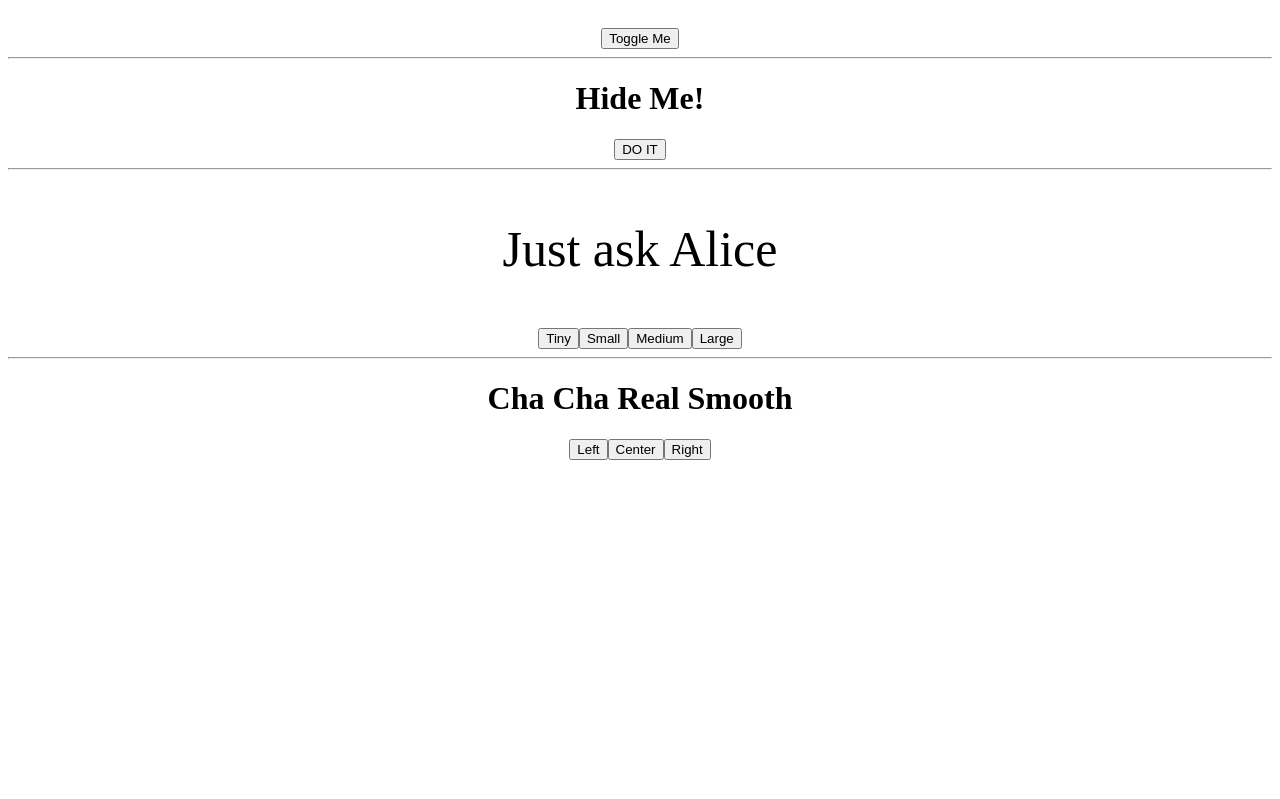
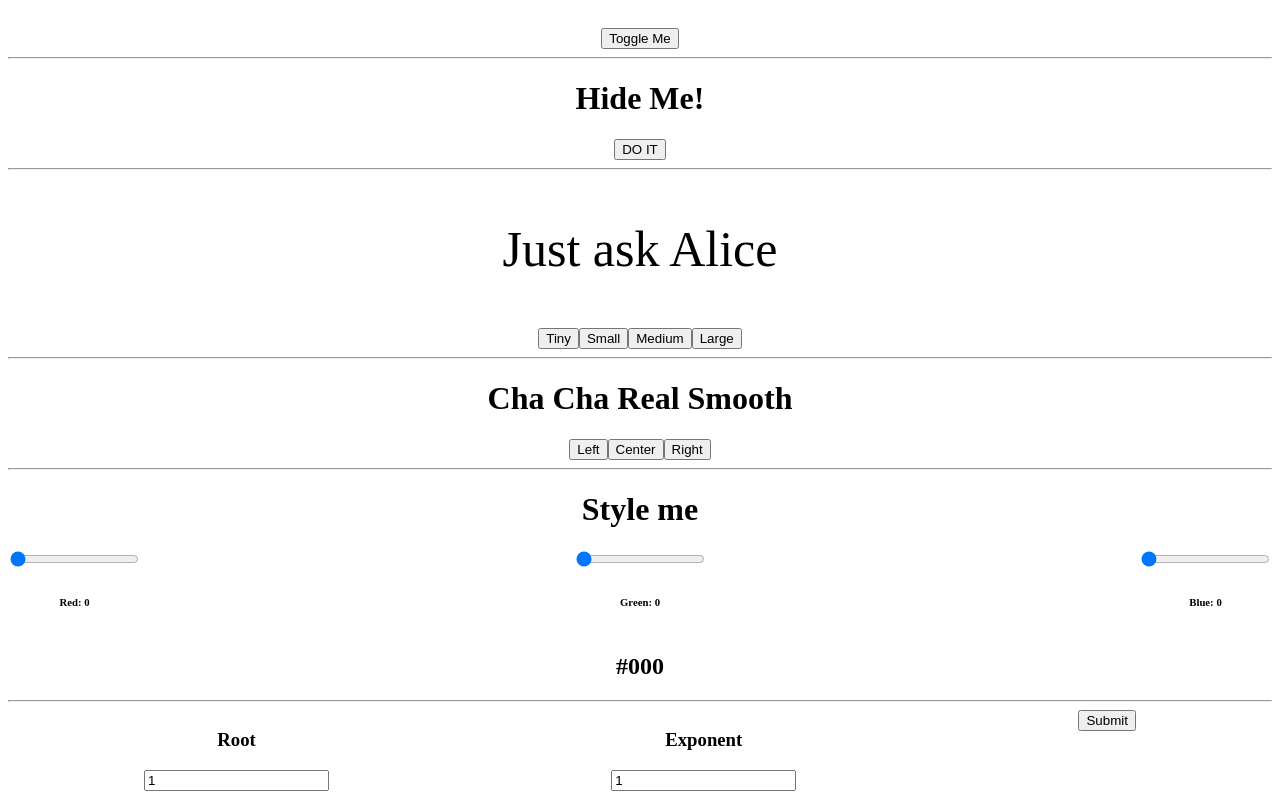
Before and after one commit to BadArce/reactwidgetspractice, a React (Create React App) app: page / in a window 1280 px wide. Shown: the part 223-1022 px from the top of the page. Before the commit the page ends 800 px from the top, so only its background shows below. Built offline with nearby package versions, Linux system fonts and the light colour scheme; the HTML template or start-up script is replaced by a standard one.

Commit message:
more widgets

```diff
--- a/src/App.js
+++ b/src/App.js
@@ -6,6 +6,9 @@ import Greeting from "./widgets/Greeting"
 import Hidden from "./widgets/Hidden"
 import Resize from "./widgets/Resize"
 import Alignment from "./widgets/Alignment"
+import Color from "./widgets/Color"
+import Exponents from "./widgets/Exponents"
+
 
 function App() {
   return (
@@ -21,6 +24,10 @@ function App() {
       <Resize />
       <hr />
       <Alignment />
+      <hr />
+      <Color />
+      <hr />
+      <Exponents />
     </div>
   );
 }
--- a/src/styles/common.css
+++ b/src/styles/common.css
@@ -22,14 +22,30 @@
   text-decoration: none;
 }
 
-.navbar-container a a:hover {
-  font-size: 2rem;
-}
-
 .navbar-container .logo-wrapper {
   font-size: 28px;
   font-weight: 800;
   font-family: 'Franklin Gothic Medium', 'Arial Narrow', Arial, sans-serif;
   color: purple;
 }
+
+.exponent-calculator {
+  display: -ms-grid;
+  display: grid;
+  -ms-grid-columns: 3, 1fr;
+      grid-template-columns: 3, 1fr;
+  gap: 10px;
+}
+
+.sliders {
+  display: -webkit-box;
+  display: -ms-flexbox;
+  display: flex;
+  -webkit-box-align: center;
+      -ms-flex-align: center;
+          align-items: center;
+  -webkit-box-pack: justify;
+      -ms-flex-pack: justify;
+          justify-content: space-between;
+}
 /*# sourceMappingURL=common.css.map */
--- a/src/styles/common.scss
+++ b/src/styles/common.scss
@@ -25,3 +25,13 @@
     }
 
 }
+.exponent-calculator {
+    display: grid;
+    grid-template-columns: (3, 1fr);
+    gap: 10px;
+}
+.sliders{
+    display: flex;
+    align-items: center;
+    justify-content: space-between;
+}
--- /dev/null
+++ b/src/widgets/Color.js
@@ -0,0 +1,48 @@
+import { useState } from 'react';
+
+export default function Colors() {
+    const [red, setRed] = useState(0);
+    const [green, setGreen] = useState(0);
+    const [blue, setBlue] = useState(0);
+    let [colors,setColors] = useState(`rgb(${red},${green},${blue})`);
+    function changeRed(e){
+        setRed(e)
+        changeColors()
+    }
+    function changeGreen(e){
+        setGreen(e)
+        changeColors()
+    }
+    function changeBlue(e){
+        setBlue(e)
+        changeColors()
+    }
+    function changeColors(){
+        const newColor = `rgb(${red},${green},${blue})`
+        setColors(newColor)
+    }
+    function hexify(num){
+        return parseInt(num, 10).toString(16).toUpperCase()
+    }
+return(
+    <div>
+        <h1 className="Styler" style={{color: colors}}>Style me</h1>
+        <div className="sliders">
+            <div>
+                <input type="range" max="255" value={red} className="slider" id="Red" onInput={e => changeRed(e.target.value)}></input>
+                <h6>Red: {red}</h6>
+            </div>
+            <div>
+                <input type="range"  max="255" value={green} className="slider" id="Green" onInput={e => changeGreen(e.target.value)}></input>
+                <h6>Green: {green}</h6>
+            </div>
+            <div>
+                <input type="range"  max="255" value={blue} className="slider" id="Blue" onInput={e => changeBlue(e.target.value)}></input>
+                <h6>Blue: {blue}</h6>
+            </div>
+        </div>
+        <h2>#{hexify(red)+hexify(green)+hexify(blue)}</h2>
+    </div>
+)
+
+}
--- /dev/null
+++ b/src/widgets/Exponents.js
@@ -0,0 +1,63 @@
+import { useState } from "react";
+
+export default function Exponents(){
+    const [root,setRoot] = useState(1);
+    const [exp,setExp] = useState(1);
+    const [frames,setFrames] = useState(0);
+    const [disabled, setDisabled] = useState(false)
+
+    function toggleFrames(){
+        if (frames === 0) {
+            setFrames(1)
+            setDisabled(true)
+        }
+        else {
+            setFrames(0)
+            setRoot(0)
+            setExp(0)
+            setDisabled(false)
+        }
+    }
+
+
+    function GetResult(){
+        const Product = () => {
+            let prod = 1;
+            for (let i = 0; i < exp; i++){
+                prod = prod*root
+            }
+            console.log(prod)
+            return prod
+        };
+
+        if (exp < 0){
+            return "Exponent cannot be less than 0, please try again."
+        }
+        else {
+            return(
+                <div>
+                    <h3>result</h3>
+                    <Product className="Result" />
+                </div>
+            )
+
+        }
+}
+
+    return(
+        <div className="exponent-calculator">
+            <div style={{gridColumn:1}}>
+                <h3>Root</h3>
+                <input type="number" disabled={disabled} value={root} onChange={(e) => setRoot(e.target.value)}></input>
+            </div>
+            <div style={{gridColumn:2}}>
+                <h3>Exponent</h3>
+                <input type="number" disabled={disabled} value={exp} onChange={(e) => setExp(e.target.value)}></input>
+            </div>
+            <div style={{gridColumn:3}}>
+                {frames === 0 ? "" : <GetResult />}
+                <button onClick={() => toggleFrames()}>{frames === 0 ? "Submit" : "Reset"}</button>
+            </div>
+        </div>
+    )
+}
```
Also changed, not shown: src/pages/aboutme.js (added), 1 other file (tests, documents, lock files or other folders).
